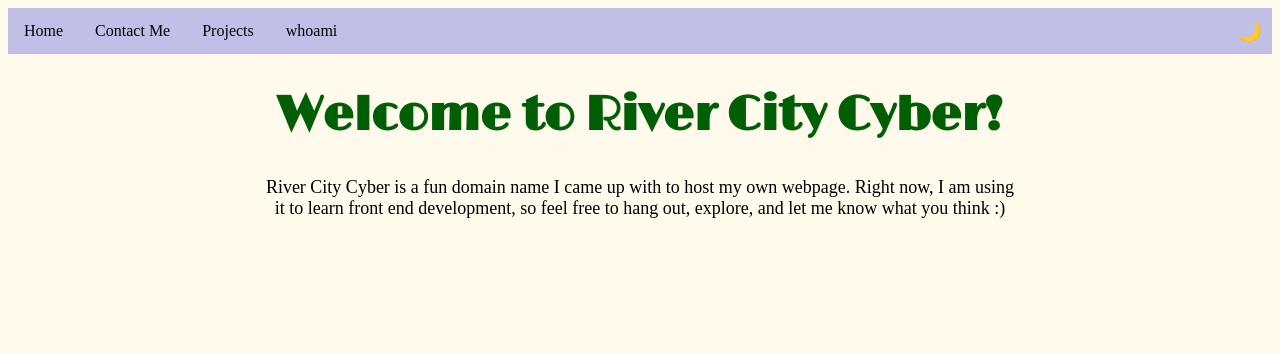
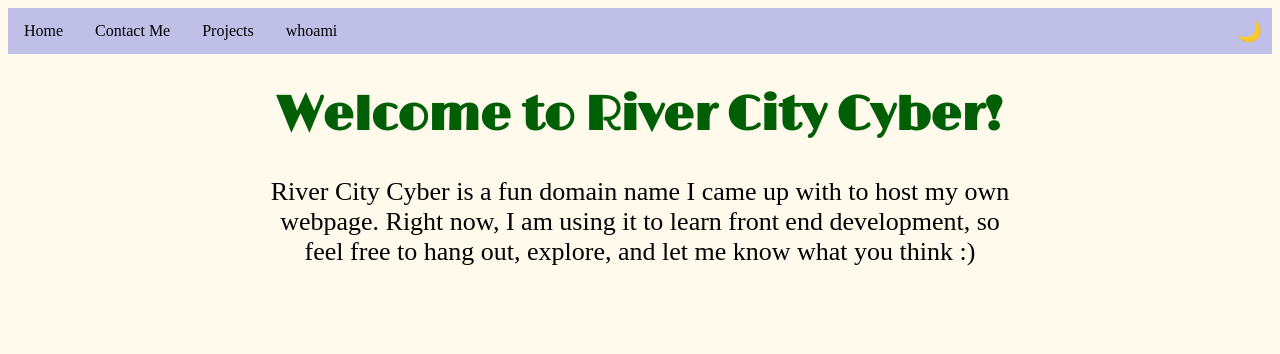
Before and after one commit to RiverCityCyber/dev, a PHP site: page /html/index.html in a window 1280 px wide. Shown: the top 354 px of the page. Run offline with PHP 8.4, Linux system fonts and the light colour scheme.

Commit message:
changed base text 18px to 26px

```diff
--- a/home.css
+++ b/home.css
@@ -1,5 +1,5 @@
 :root {
-    font-size: 18px;
+    font-size: 26px;
     font-family: "Times New Roman", Times, serif;
     /*    --bkgr-img: url('../images/mountainlake.jpg');*/
 }
```
